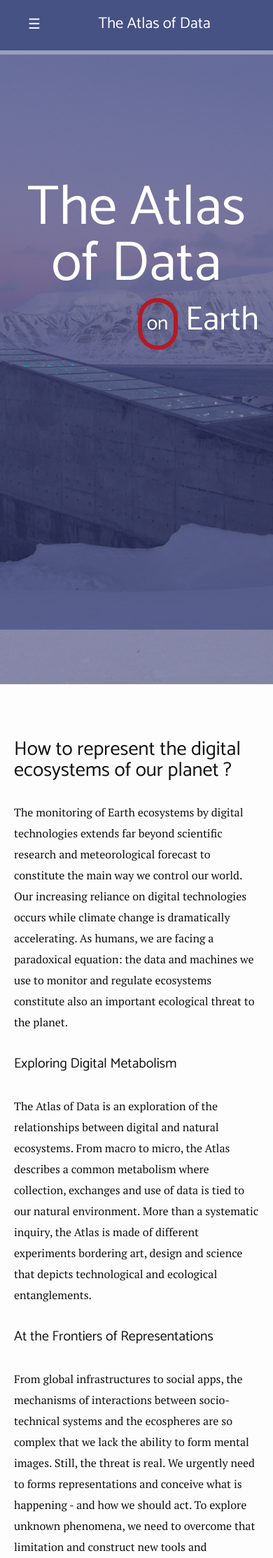
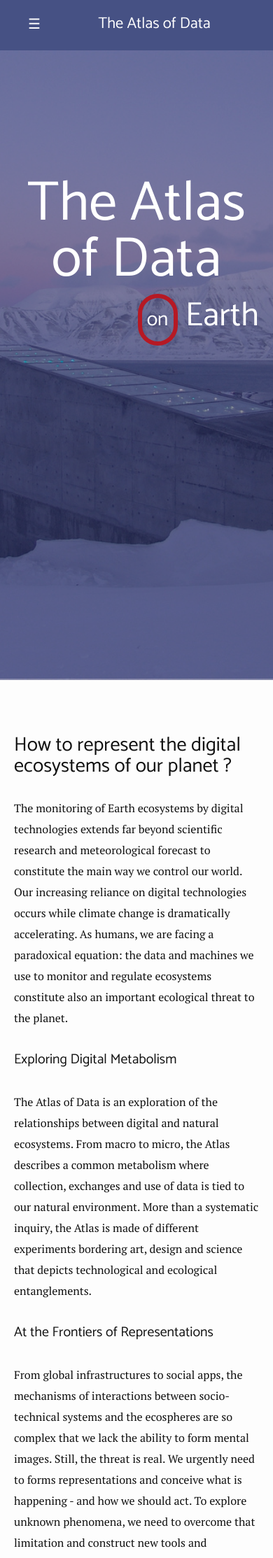
Before and after one commit to atlasofdata/atlasofdata.github.io, a Jekyll site: the page built from index.md, in a window 390 px wide. Shown: the top 2227 px of the page at 70% size. Built offline with Jekyll 4.4.1, drawn with Linux system fonts in a browser that asks for light colours; nearby versions of some CDN libraries; a script that is not in the unit is left out.

Commit message:
adress cover overlay 100vh - fix#46

```diff
--- a/_sass/navbar.scss
+++ b/_sass/navbar.scss
@@ -73,7 +73,7 @@ $menu-link-hover-color : $primary-color;
 
   .menu {
     position:relative;
-    display:inline-block;
+    display:block;
     height: auto;
     line-height: 2em;
 
--- a/css/main.scss
+++ b/css/main.scss
@@ -60,6 +60,10 @@ figure {
     background: $overlay-color;
     width: 100%;
     height: 100%;
+    @include media-query($on-palm) {
+      height: calc(100% + 70px);
+    }
+    min-height: -webkit-fill-available;
   }
 
   .cover-title {
```
